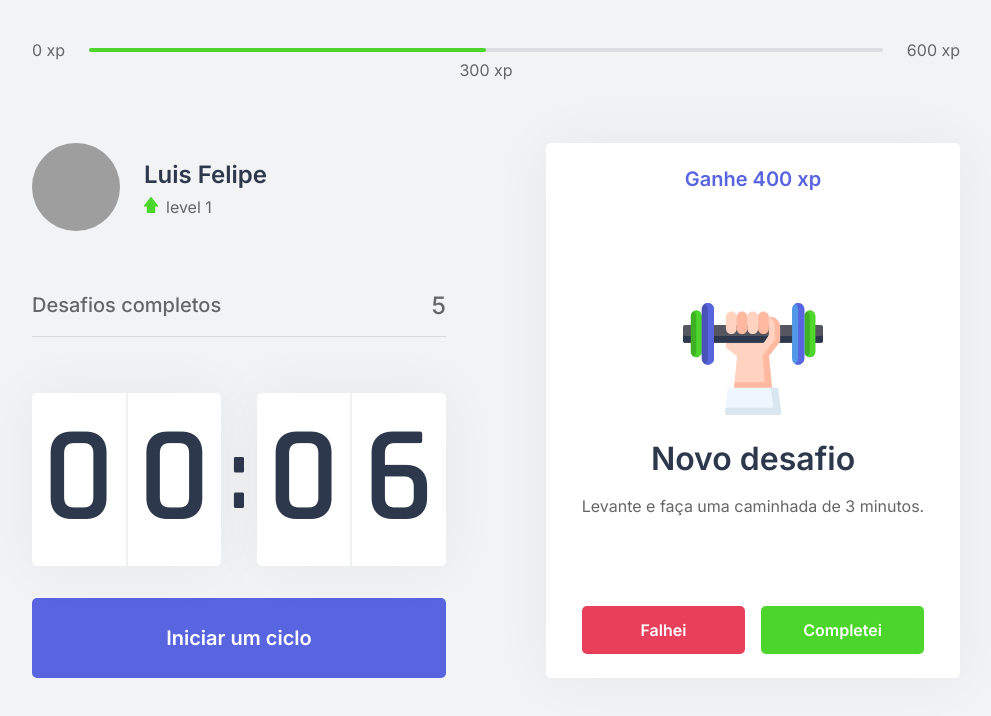
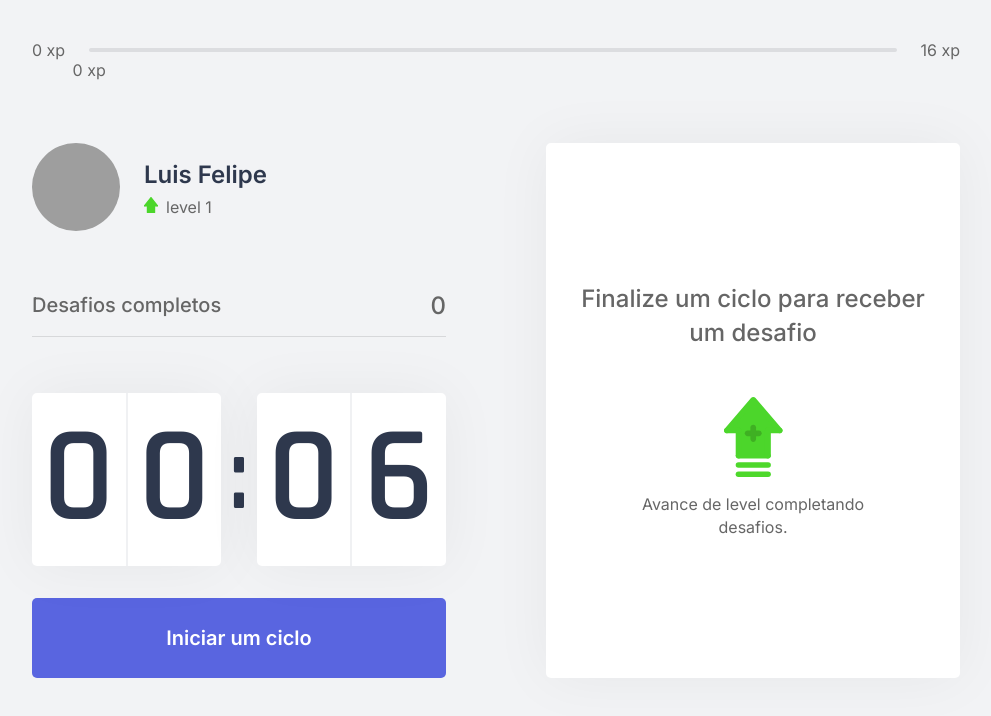
Before and after one commit to luisfelipefr/move-pomodor, a Next.js app: page / in a window 1280 px wide. Shown: the top 716 px of the page, without its empty margins (144-1135 px from the left). Built offline with nearby package versions, Linux system fonts and the light colour scheme; grey boxes are pictures that could not be loaded.

Commit message:
Creating context api

```diff
--- a/src/components/ChallengeBox.tsx
+++ b/src/components/ChallengeBox.tsx
@@ -1,25 +1,28 @@
 import Image from "next/image";
+import { useContext } from "react";
+import { ChallengesContext } from "../context/ChallengesContext";
 import styles from "../styles/Components/ChallengeBox.module.css";
 
 export function ChallengeBox() {
-  const hasActiveChallenge = true;
+  const { activeChallenge, resetChallenge } = useContext(ChallengesContext);
+
   return (
     <div className={styles.challengeBoxContainer}>
-      {hasActiveChallenge ? (
+      {activeChallenge ? (
         <div className={styles.challengeActive}>
-          <header>Ganhe 400 xp</header>
+          <header>Ganhe {activeChallenge.amount} xp</header>
 
           <main>
-            <img src="icons/body.svg" />
+            <img src={`icons/${activeChallenge.type}.svg`} />
             <strong>Novo desafio</strong>
-            <p>Levante e faça uma caminhada de 3 minutos.</p>
+            <p>{activeChallenge.description}</p>
           </main>
 
           <footer>
-            <button type="button" className={styles.challengeFailedButton}>
+            <button type="button" className={styles.challengeFailedButton} onClick={resetChallenge}>
               Falhei
             </button>
-            <button type="button" className={styles.challengeSucceededButton}>
+            <button type="button" className={styles.challengeSucceededButton} >
               Completei
             </button>
           </footer>
--- a/src/components/CompletedChallengers.tsx
+++ b/src/components/CompletedChallengers.tsx
@@ -1,11 +1,14 @@
-import React from "react";
+import React, { useContext } from "react";
+import { ChallengesContext } from "../context/ChallengesContext";
 import styles from "../styles/Components/CompletedChallengers.module.css";
 
 export function CompletedChallengers() {
+  const { challengesCompleted } = useContext(ChallengesContext);
+
   return (
     <div className={styles.completedChallengerContainer}>
       <span>Desafios completos</span>
-      <span>5</span>
+      <span>{challengesCompleted}</span>
     </div>
   );
 }
--- a/src/components/Countdown.tsx
+++ b/src/components/Countdown.tsx
@@ -1,10 +1,13 @@
-import { useState, useEffect } from "react";
+import { useState, useEffect, useContext } from "react";
 import styles from "../styles/Components/Countdown.module.css";
 import { AiFillCheckCircle } from "react-icons/ai";
 import { BsFillCheckCircleFill } from "react-icons/bs";
+import { ChallengesContext } from "../context/ChallengesContext";
 let countdownTimeout: NodeJS.Timeout;
 
 export function Countdown() {
+  const { startNewChallenge } = useContext(ChallengesContext);
+
   const [time, setTime] = useState(0.1 * 60);
   const [isActive, setIsActive] = useState(false);
   const [hasFinished, setHasFinished] = useState(false);
@@ -33,6 +36,7 @@
     } else if (isActive && time === 0) {
       setHasFinished(true);
       setIsActive(false);
+      startNewChallenge();
     }
   }, [isActive, time]);
 
--- a/src/components/ExperienceBar.tsx
+++ b/src/components/ExperienceBar.tsx
@@ -1,17 +1,26 @@
-import React from "react";
+import React, { useContext } from "react";
+import { ChallengesContext } from "../context/ChallengesContext";
 import styles from "../styles/Components/ExperienceBar.module.css";
 export function ExperienceBar() {
+  const { currentExperience, experienceToNextLevel } =
+    useContext(ChallengesContext);
+
+  const porcentToNextLevel =
+    Math.round(currentExperience * 100) / experienceToNextLevel;
   return (
     <header className={styles.experienceBar}>
       <span>0 xp</span>
       <div>
-        <div style={{ width: "50%" }} />
+        <div style={{ width: `${porcentToNextLevel}%` }} />
 
-        <span className={styles.currentExperience} style={{ left: "50%" }}>
-          300 xp
+        <span
+          className={styles.currentExperience}
+          style={{ left: `${porcentToNextLevel}%` }}
+        >
+          {currentExperience} xp
         </span>
       </div>
-      <span>600 xp</span>
+      <span>{experienceToNextLevel} xp</span>
     </header>
   );
 }
--- /dev/null
+++ b/src/context/ChallengesContext.tsx
@@ -0,0 +1,66 @@
+import { createContext, ReactNode, useState } from "react";
+import challenges from "../../challengers.json";
+interface ChallengersProviderProps {
+  children: ReactNode;
+}
+
+interface Challenge {
+  type: "body" | "eye";
+  description: string;
+  amount: number;
+}
+
+interface ChallengesContextData {
+  level: number;
+  levelUp: () => void;
+  currentExperience: number;
+  challengesCompleted: number;
+  startNewChallenge: () => void;
+  activeChallenge: Challenge;
+  resetChallenge: () => void;
+  experienceToNextLevel: number;
+}
+
+export const ChallengesContext = createContext({} as ChallengesContextData);
+
+export function ChallengersProvider({ children }: ChallengersProviderProps) {
+  const [level, setLevel] = useState(1);
+  const [currentExperience, setCurrentExperience] = useState(0);
+  const [challengesCompleted, setChallengesCompleted] = useState(0);
+
+  const [activeChallenge, setActiveChallenges] = useState(null);
+
+  const experienceToNextLevel = Math.pow((level * 1) * 4, 2)
+
+  function levelUp() {
+    setLevel(level + 1);
+  }
+
+  function startNewChallenge() {
+    const randomChallengeIndex = Math.floor(Math.random() * challenges.length);
+    const challenge = challenges[randomChallengeIndex];
+
+    setActiveChallenges(challenge);
+  }
+
+  function resetChallenge() {
+    setActiveChallenges(null);
+  }
+
+  return (
+    <ChallengesContext.Provider
+      value={{
+        level,
+        levelUp,
+        currentExperience,
+        challengesCompleted,
+        startNewChallenge,
+        activeChallenge,
+        resetChallenge,
+        experienceToNextLevel
+      }}
+    >
+      {children}
+    </ChallengesContext.Provider>
+  );
+}
--- a/src/pages/_app.tsx
+++ b/src/pages/_app.tsx
@@ -1,9 +1,15 @@
-import React from 'react';
-import '../styles/global.css'
+import React from "react";
+import "../styles/global.css";
+
+import { ChallengersProvider } from "../context/ChallengesContext";
 
 import "./_document";
 function MyApp({ Component, pageProps }) {
-  return <Component {...pageProps} />;
+  return (
+    <ChallengersProvider >
+      <Component {...pageProps} />
+    </ChallengersProvider>
+  );
 }
 
 export default MyApp;
```
